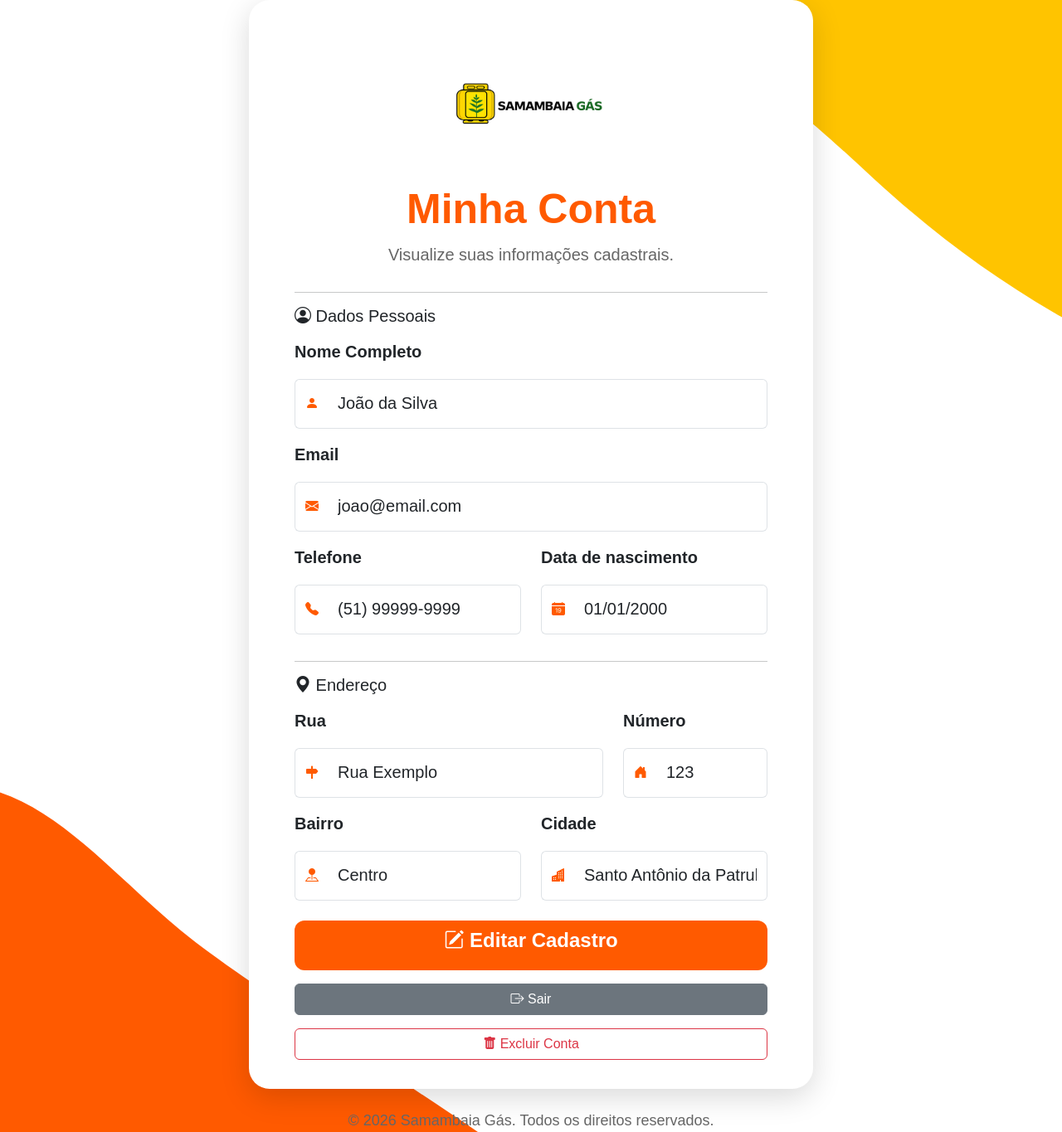
After one commit to gihts7/Site_Samambaia_Gas, a PHP site: page /minhaConta.php in a window 1280 px wide. The commit adds this page. Shown: the whole page at 83% size. Run offline with PHP 8.4, Linux system fonts and the light colour scheme.

Commit message:
Adição da tela minhaConta para fins de vizualização

```diff
--- /dev/null
+++ b/www/minhaConta.php
@@ -0,0 +1,324 @@
+<!DOCTYPE html>
+<html lang="pt-br">
+
+<head>
+
+    <meta charset="utf-8">
+    <meta name="viewport" content="width=device-width, initial-scale=1">
+
+    <title>Minha Conta</title>
+
+    <!-- Bootstrap -->
+    <link href="https://cdn.jsdelivr.net/npm/bootstrap@5.3.7/dist/css/bootstrap.min.css" rel="stylesheet">
+
+    <!-- Bootstrap Icons -->
+    <link rel="stylesheet" href="https://cdn.jsdelivr.net/npm/bootstrap-icons@1.13.1/font/bootstrap-icons.min.css">
+
+    <!-- CSS -->
+    <link rel="stylesheet" href="css/style.css">
+
+</head>
+
+<body>
+
+<div class="fundo">
+
+    <img src="imagens/bg-top.svg" class="bg-top" alt="">
+    <img src="imagens/bg-bottom.svg" class="bg-bottom" alt="">
+
+    <div class="login-box">
+
+        <form>
+
+            <img src="imagens/Logo_sem_fundo.png" class="logo" alt="Logo">
+
+            <h1>Minha Conta</h1>
+
+            <p class="subtitulo">
+                Visualize suas informações cadastrais.
+            </p>
+
+            <hr>
+
+            <h5 class="mb-3">
+                <i class="bi bi-person-circle"></i>
+                Dados Pessoais
+            </h5>
+
+            <label>Nome Completo</label>
+
+            <div class="input-group mb-3">
+
+                <span class="input-group-text">
+                    <i class="bi bi-person-fill"></i>
+                </span>
+
+                <input
+                    class="form-control"
+                    type="text"
+                    value="João da Silva"
+                    readonly>
+
+            </div>
+
+            <label>Email</label>
+
+            <div class="input-group mb-3">
+
+                <span class="input-group-text">
+                    <i class="bi bi-envelope-fill"></i>
+                </span>
+
+                <input
+                    class="form-control"
+                    type="email"
+                    value="joao@email.com"
+                    readonly>
+
+            </div>
+
+            <div class="row">
+
+                <div class="col-md-6">
+
+                    <label>Telefone</label>
+
+                    <div class="input-group mb-3">
+
+                        <span class="input-group-text">
+                            <i class="bi bi-telephone-fill"></i>
+                        </span>
+
+                        <input
+                            class="form-control"
+                            type="text"
+                            value="(51) 99999-9999"
+                            readonly>
+
+                    </div>
+
+                </div>
+
+                <div class="col-md-6">
+
+                    <label>Data de nascimento</label>
+
+                    <div class="input-group mb-3">
+
+                        <span class="input-group-text">
+                            <i class="bi bi-calendar-date-fill"></i>
+                        </span>
+
+                        <input
+                            class="form-control"
+                            type="text"
+                            value="01/01/2000"
+                            readonly>
+
+                    </div>
+
+                </div>
+
+            </div>
+
+            <hr>
+
+            <h5 class="mb-3">
+                <i class="bi bi-geo-alt-fill"></i>
+                Endereço
+            </h5>
+
+            <div class="row">
+
+                <div class="col-md-8">
+
+                    <label>Rua</label>
+
+                    <div class="input-group mb-3">
+
+                        <span class="input-group-text">
+                            <i class="bi bi-signpost-fill"></i>
+                        </span>
+
+                        <input
+                            class="form-control"
+                            type="text"
+                            value="Rua Exemplo"
+                            readonly>
+
+                    </div>
+
+                </div>
+
+                <div class="col-md-4">
+
+                    <label>Número</label>
+
+                    <div class="input-group mb-3">
+
+                        <span class="input-group-text">
+                            <i class="bi bi-house-door-fill"></i>
+                        </span>
+
+                        <input
+                            class="form-control"
+                            type="text"
+                            value="123"
+                            readonly>
+
+                    </div>
+
+                </div>
+
+            </div>
+
+            <div class="row">
+
+                <div class="col-md-6">
+
+                    <label>Bairro</label>
+
+                    <div class="input-group mb-3">
+
+                        <span class="input-group-text">
+                            <i class="bi bi-pin-map-fill"></i>
+                        </span>
+
+                        <input
+                            class="form-control"
+                            type="text"
+                            value="Centro"
+                            readonly>
+
+                    </div>
+
+                </div>
+
+                <div class="col-md-6">
+
+                    <label>Cidade</label>
+
+                    <div class="input-group mb-4">
+
+                        <span class="input-group-text">
+                            <i class="bi bi-buildings-fill"></i>
+                        </span>
+
+                        <input
+                            class="form-control"
+                            type="text"
+                            value="Santo Antônio da Patrulha"
+                            readonly>
+
+                    </div>
+
+                </div>
+
+            </div>
+
+            <div class="d-grid gap-3">
+
+                <a href="editarCadastro.php" class="btn btn-login">
+
+                    <i class="bi bi-pencil-square"></i>
+
+                    Editar Cadastro
+
+                </a>
+
+                <a href="index.php" class="btn btn-secondary">
+
+                    <i class="bi bi-box-arrow-right"></i>
+
+                    Sair
+
+                </a>
+
+                <button
+                    type="button"
+                    class="btn btn-outline-danger"
+                    data-bs-toggle="modal"
+                    data-bs-target="#modalExcluir">
+
+                    <i class="bi bi-trash-fill"></i>
+
+                    Excluir Conta
+
+                </button>
+
+            </div>
+
+        </form>
+
+    </div>
+
+    <footer>
+
+        © 2026 Samambaia Gás. Todos os direitos reservados.
+
+    </footer>
+
+</div>
+
+<!-- Modal -->
+
+<div class="modal fade" id="modalExcluir" tabindex="-1">
+
+    <div class="modal-dialog modal-dialog-centered">
+
+        <div class="modal-content">
+
+            <div class="modal-header">
+
+                <h5 class="modal-title">
+
+                    Excluir Conta
+
+                </h5>
+
+                <button
+                    type="button"
+                    class="btn-close"
+                    data-bs-dismiss="modal">
+
+                </button>
+
+            </div>
+
+            <div class="modal-body">
+
+                Tem certeza que deseja excluir sua conta?
+                <br><br>
+                Esta ação não poderá ser desfeita.
+
+            </div>
+
+            <div class="modal-footer">
+
+                <button
+                    class="btn btn-secondary"
+                    data-bs-dismiss="modal">
+
+                    Cancelar
+
+                </button>
+
+                <a href="index.php" class="btn btn-danger">
+
+                    Excluir
+
+                </a>
+
+            </div>
+
+        </div>
+
+    </div>
+
+</div>
+
+<script src="https://cdn.jsdelivr.net/npm/bootstrap@5.3.7/dist/js/bootstrap.bundle.min.js"></script>
+
+</body>
+
+</html>
```
Also changed, not shown: www/css/principal.css (+11 -1 lines), www/telaPrincipal.php (+10 -6 lines).
